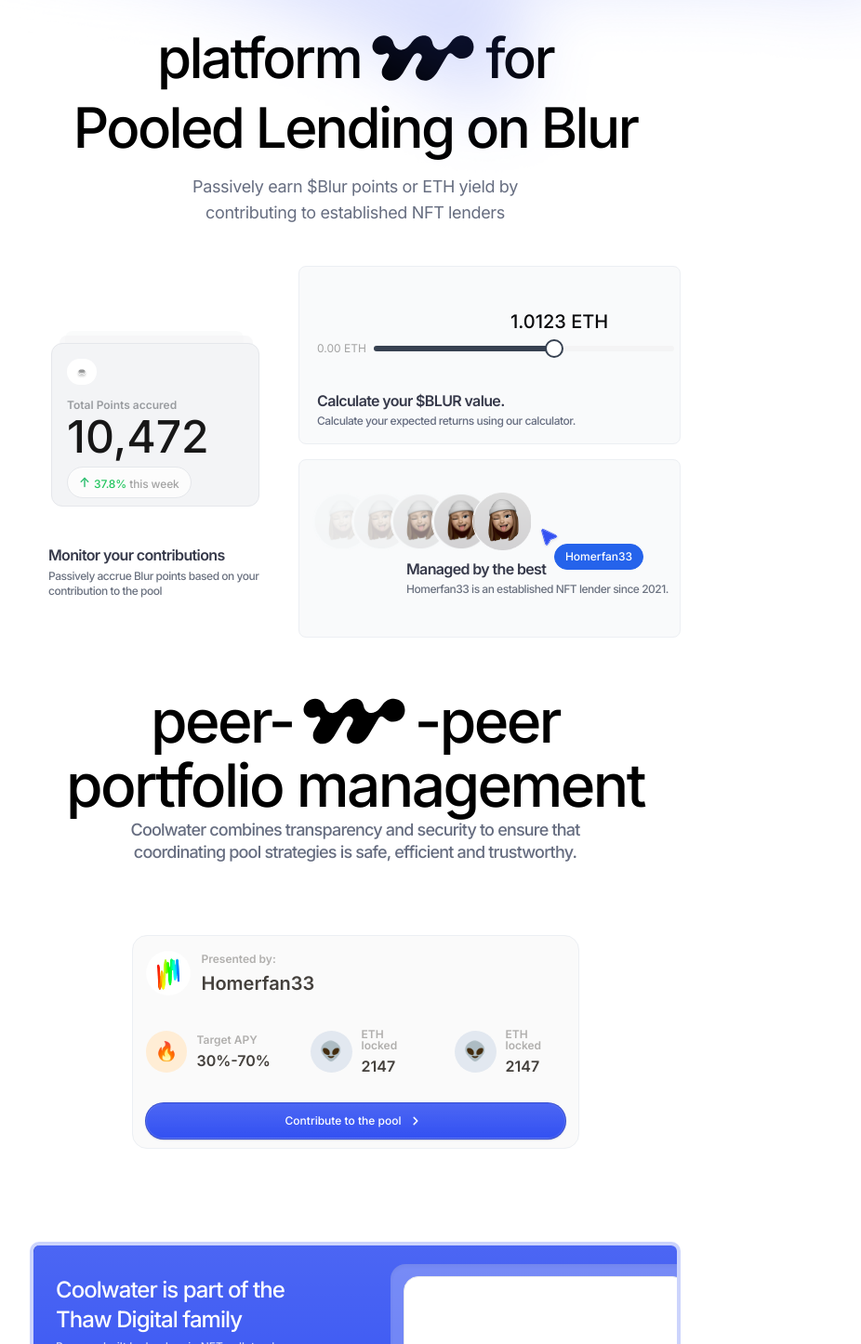
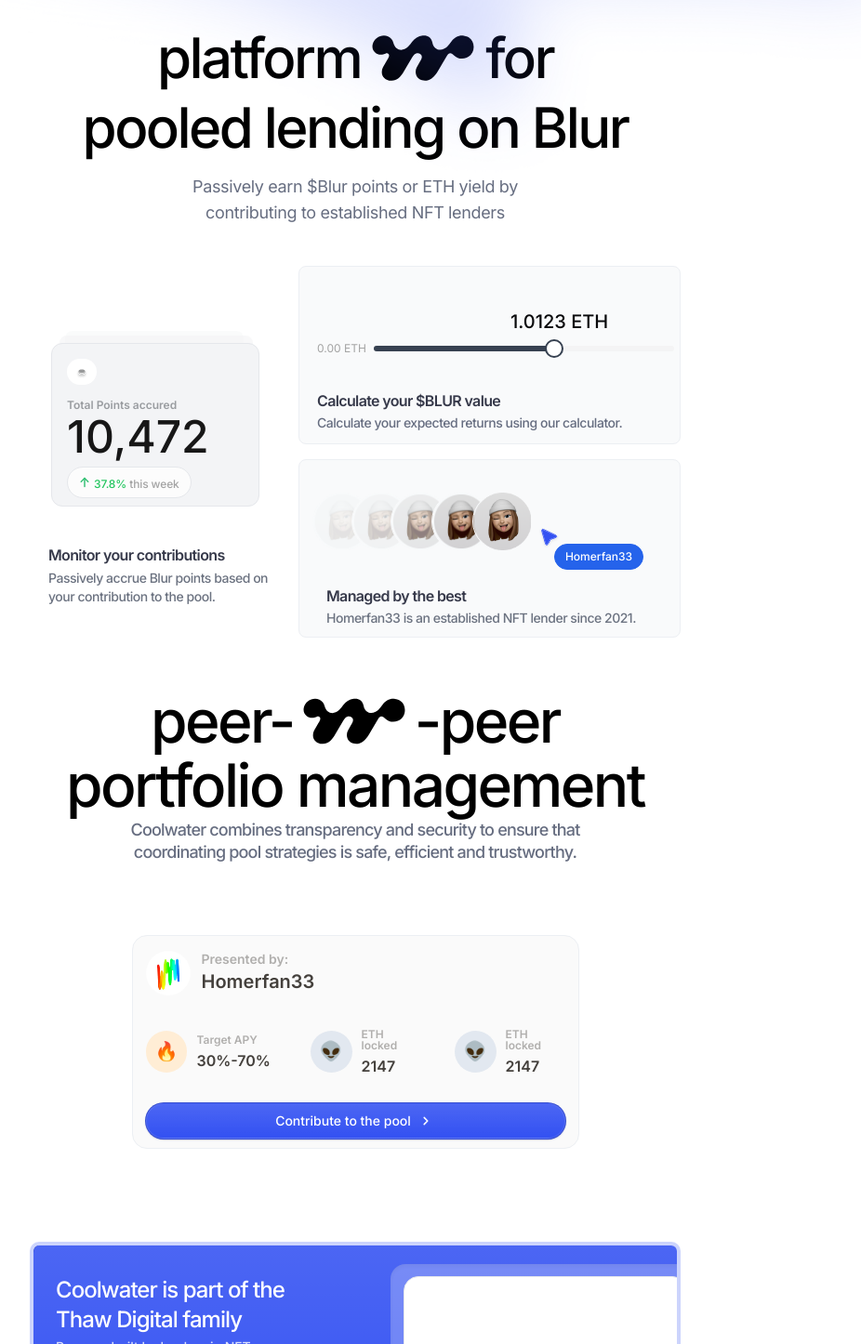
Before and after one commit to chain-labs/coolwaterlandingpage, a Next.js app: page / in a window 1280 px wide. Shown: the part 284-1730 px from the top of the page at 93% size, without its empty margins (258-1184 px from the left). Built offline with nearby package versions, Linux system fonts and the light colour scheme.

Commit message:
fixed the font and logo

```diff
--- a/src/components/Responsive/components/BannerComp.tsx
+++ b/src/components/Responsive/components/BannerComp.tsx
@@ -32,7 +32,7 @@
 					<div className="w-72 text-white text-2xl font-medium tracking-[-0.96px]">
 						Coolwater is part of the Thaw Digital family
 					</div>
-					<div className="w-60 opacity-80 text-white text-xs font-medium leading-[14.4px]">
+					<div className="w-60 opacity-80 text-white text-sm font-medium leading-[14.4px]">
 						Purpose built by leaders in NFT collateral management and credit.
 					</div>
 				</div>
--- a/src/components/Responsive/components/Box1.tsx
+++ b/src/components/Responsive/components/Box1.tsx
@@ -49,8 +49,8 @@
 				<div className="text-[#36394A] text-base font-semibold leading-snug tracking-[-0.64px]">
 					Monitor your contributions
 				</div>
-				<div className="w-60  text-gray-500 md:text-xs text-sm font-medium leading-[-14.4px] tracking-[-0.48px]">
-					Passively accrue Blur points based on your contribution to the pool
+				<div className="w-60  text-gray-500 text-sm font-medium leading-[-14.4px] tracking-[-0.48px]">
+					Passively accrue Blur points based on your contribution to the pool.
 				</div>
 			</div>
 		</div>
--- a/src/components/Responsive/components/Box2.tsx
+++ b/src/components/Responsive/components/Box2.tsx
@@ -6,9 +6,9 @@
 			<div className="md:w-[411px] w-[334px] md:h-48 h-[210px] left-0 top-0 absolute bg-gray-50 rounded-lg border border-[#ECEFF3]"></div>
 			<div className="left-[20px] top-[135px] absolute flex-col justify-start items-start gap-1 inline-flex">
 				<div className="text-[#36394A] text-base font-semibold leading-tight tracking-[-0.64px]">
-					Calculate your $BLUR value.
+					Calculate your $BLUR value
 				</div>
-				<div className="text-[#666D80] md:text-xs  text-sm font-medium leading-[-14.4px] tracking-[-0.48px]">
+				<div className="text-[#666D80] text-sm font-medium leading-[-14.4px] tracking-[-0.48px]">
 					Calculate your expected returns using our calculator.
 				</div>
 			</div>
--- a/src/components/Responsive/components/Box3.tsx
+++ b/src/components/Responsive/components/Box3.tsx
@@ -17,11 +17,11 @@
 						Homerfan33
 					</div>
 				</div>
-				<div className="left-[15px] top-[105px] mt-8 md:mt-0 relative flex-col justify-start items-start gap-1 inline-flex">
+				<div className="left-[26px] top-[105px] mt-16 md:mt-8 absolute flex-col justify-start items-start gap-1 inline-flex">
 					<div className="text-[#36394A] px-1 text-base font-semibold leading-tight tracking-[-0.64px]">
 						Managed by the best
 					</div>
-					<div className="text-gray-500 px-1 md:text-xs text-sm font-medium leading-[-14.4px] tracking-[-0.48px]">
+					<div className="text-gray-500 px-1 text-sm font-medium leading-[-14.4px] tracking-[-0.48px]">
 						Homerfan33 is an established NFT lender since 2021.{' '}
 					</div>
 				</div>
--- a/src/components/Responsive/components/Box4.tsx
+++ b/src/components/Responsive/components/Box4.tsx
@@ -14,7 +14,7 @@
 						alt="ellipse"
 					/>
 					<div className="flex-col justify-start items-start gap-1.5 inline-flex">
-						<div className="opacity-40 text-stone-700 md:text-xs text-sm font-semibold leading-3">
+						<div className="opacity-40 text-stone-700 text-sm font-semibold leading-3">
 							Presented by:
 						</div>
 						<div className="text-stone-700 text-xl font-semibold leading-tight">
@@ -81,7 +81,7 @@
 						target="_blank"
 						href="https://coolwater-xyz-web.vercel.app/dashboard"
 					>
-						<div className="text-center text-white md:text-xs text-sm font-medium leading-tight">
+						<div className="text-center text-white text-sm font-medium leading-tight">
 							Contribute to the pool{' '}
 						</div>
 						<div className="w-5 h-5 relative">
--- a/src/components/Responsive/components/NavbarMobile.tsx
+++ b/src/components/Responsive/components/NavbarMobile.tsx
@@ -32,7 +32,7 @@
 					</div>
 				</button>
 			</div>
-			{/* {menubox === true ? <Menubox /> : ''} */}
+			{menubox === true ? <Menubox /> : ''}
 		</div>
 	);
 };
--- a/src/components/Responsive/components/TextComponent.tsx
+++ b/src/components/Responsive/components/TextComponent.tsx
@@ -34,7 +34,7 @@
 						</div>
 					</div>
 					<div className="text-center text-black md:text-6xl text-[32px] font-medium md:leading-tight leading-[40px] tracking-[-0.32px] md:tracking-[-2.56px]  relative top-[0px] ">
-						Pooled Lending on Blur
+						pooled lending on Blur
 					</div>
 				</div>
 				<div className="md:w-[400px] w-[354px] text-center text-[#666D80] text-sm font-normal leading-snug relative  md:text-lg tracking-[-0.36px] -z-20">
```
